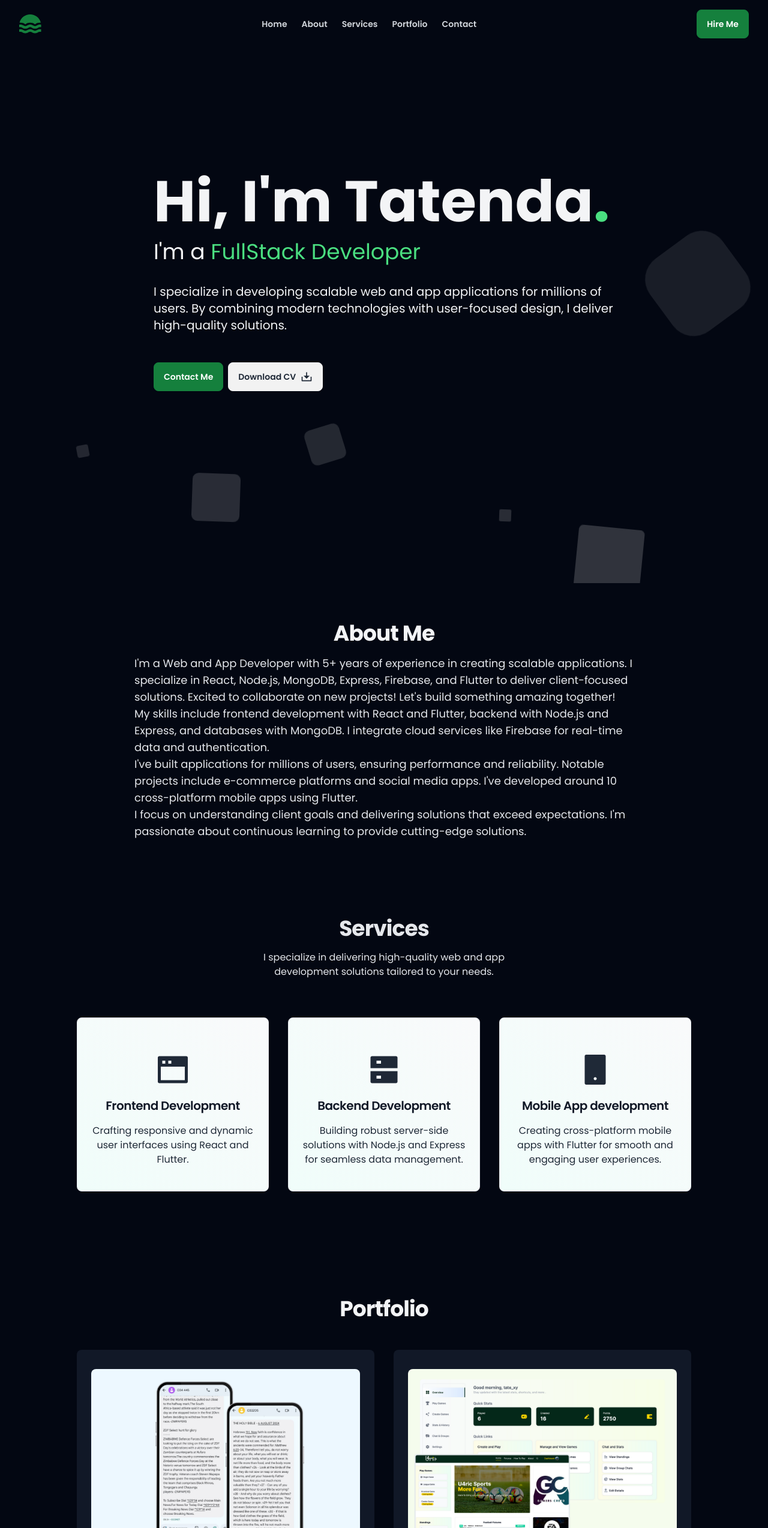
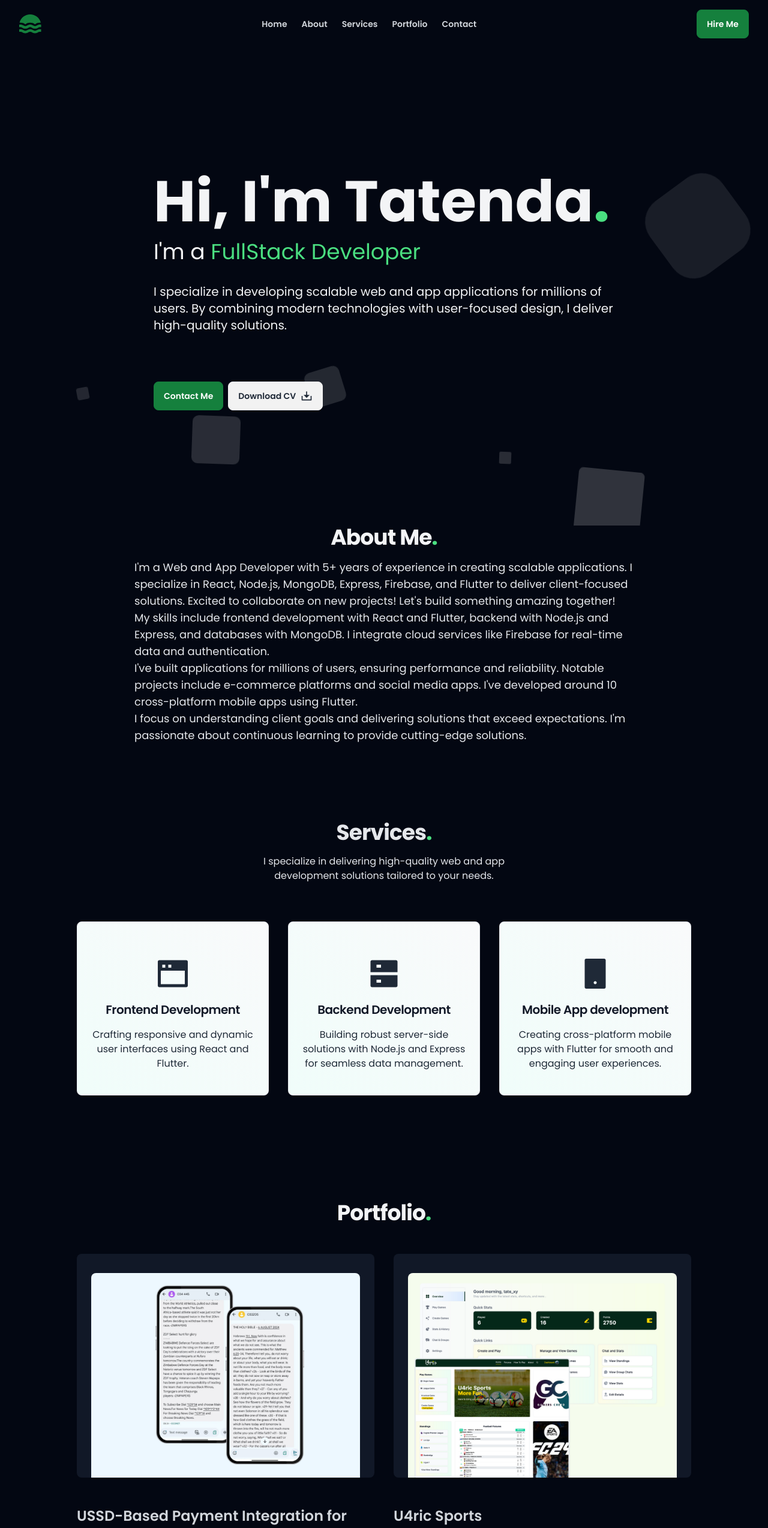
Before and after one commit to invincyx/tatenda-portfolio, a Next.js app: page / in a window 1280 px wide. Shown: the top 2547 px of the page at 60% size. Built offline with nearby package versions, Linux system fonts and the light colour scheme.

Commit message:
Added dots and removed extra space from the header \

```diff
--- a/components/About.jsx
+++ b/components/About.jsx
@@ -3,9 +3,9 @@ import React from 'react'
 export default function About() {
   return (
     <div className="lg:px-32 bg-gray-950">
-        <div className="rounded-lg lg:col-span-2 text-lg  py-16">
+        <div className="rounded-lg lg:col-span-2 text-lg  pb-16">
 
-                <h3 className="mb-4 text-4xl tracking-tight font-bold text-center text-gray-100 ">About Me</h3>
+                <h3 className="mb-4 text-4xl tracking-tight font-bold text-center text-gray-100 ">About Me<span className="text-green-400">.</span></h3>
                 <p className="px-4 lg:px-24 text-gray-200">
                 I'm a Web and App Developer with 5+ years of experience in creating scalable applications. I specialize in React, Node.js, MongoDB, Express, Firebase, and Flutter to deliver client-focused solutions.
 
--- a/components/Intrro.jsx
+++ b/components/Intrro.jsx
@@ -57,13 +57,13 @@ export default function Intrro() {
           transition={{
             duration: 0.5, delay: 0.25
           }}
-          className="lg:col-span-2 py-48 lg:py-72"
+          className="lg:col-span-2 py-48 lg:pt-72"
         >
           <h3 className="mb-4 text-4xl font-bold lg:text-8xl text-gray-100">Hi, I'm Tatenda<span className="text-green-400">.</span></h3>
           {/* <h3 className="mb-4 text-4xl font-black lg:text-6xl text-gray-100"></h3> */}
           <h3 className="my-4 text-4xl lg:text-4xl text-gray-100">I'm a <span className="text-green-400">FullStack Developer</span> </h3>
           <p className="text-xl py-4 text-gray-100">I specialize in developing scalable web and app applications for millions of users. By combining modern technologies with user-focused design, I deliver high-quality solutions.</p>
-          <div className="flex my-8 gap-2">
+          <div className="flex mt-16 gap-2">
             <GreenAnimatedButton label="Contact Me" />
             <GrayAnimatedButton label="Download CV" icon={<RiDownload2Line className="text-xl" />} />
           </div>
--- a/components/Portfolio.jsx
+++ b/components/Portfolio.jsx
@@ -33,7 +33,7 @@ export default function Portfolio() {
   return (
     <section className="px-4 py-6 lg:px-32 lg:py-12 bg-gray-950">
       <h3 className="mb-4 text-4xl tracking-tight font-bold text-center text-gray-100 dark:text-white">
-        Portfolio
+        Portfolio<span className="text-green-400">.</span>
       </h3>
       <div className="grid grid-cols-1 md:grid-cols-2 gap-4 lg:gap-8">
         {/* Added lg:gap-8 for larger screen spacing */}
--- a/components/Services.jsx
+++ b/components/Services.jsx
@@ -6,7 +6,7 @@ export default function Services() {
   return (
     <div className="bg-gray-950  lg:py-16 lg:px-32 py-6 px-4">
        {/* bg-gradient-to-r from-green-50 to-emerald-50 */}
-            <h3 className="mb-4 text-4xl tracking-tight font-bold text-center text-gray-200 dark:text-white">Services</h3>
+            <h3 className="mb-4 text-4xl tracking-tight font-bold text-center text-gray-200 dark:text-white">Services<span className="text-green-400">.</span></h3>
             <p className="lg:w-1/2 mx-auto text-center text-gray-200">I specialize in delivering high-quality web and app development solutions tailored to your needs.</p>
             <div className="grid grid-cols-1 gap-4 lg:grid-cols-3 lg:gap-8 py-16">
                   <ServiceCard
```
